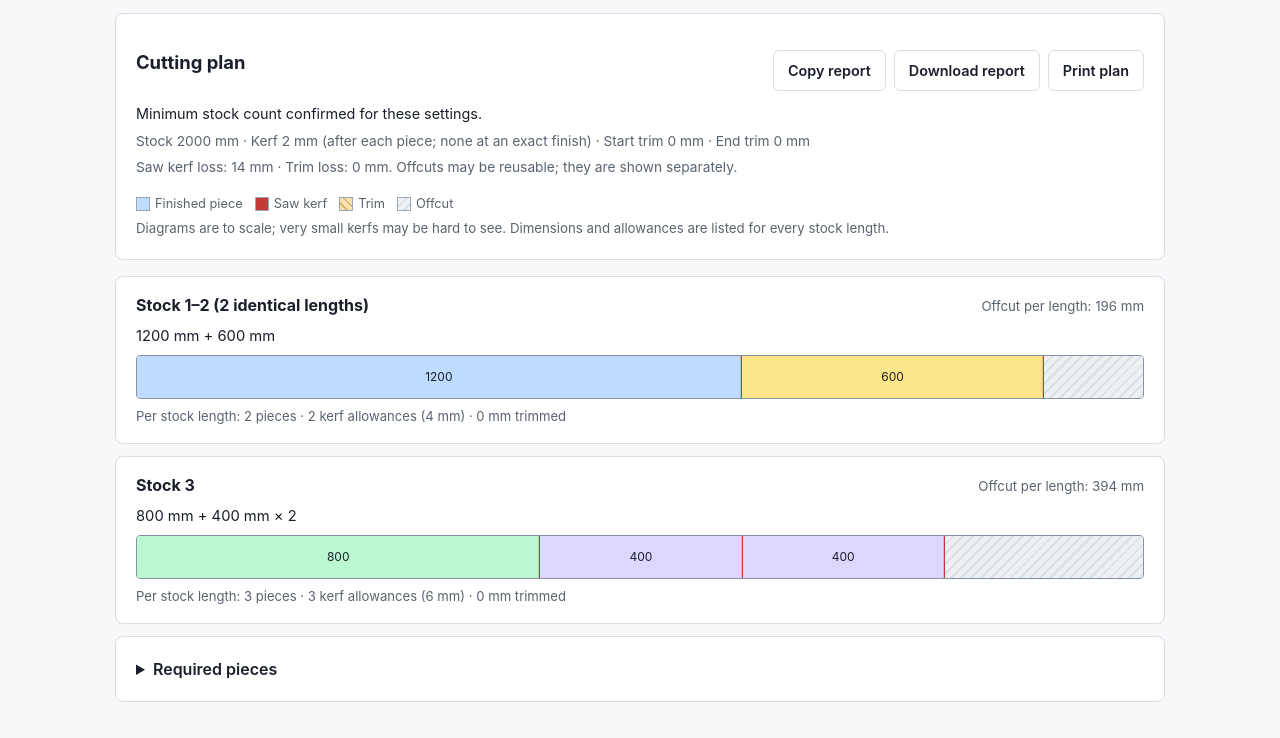
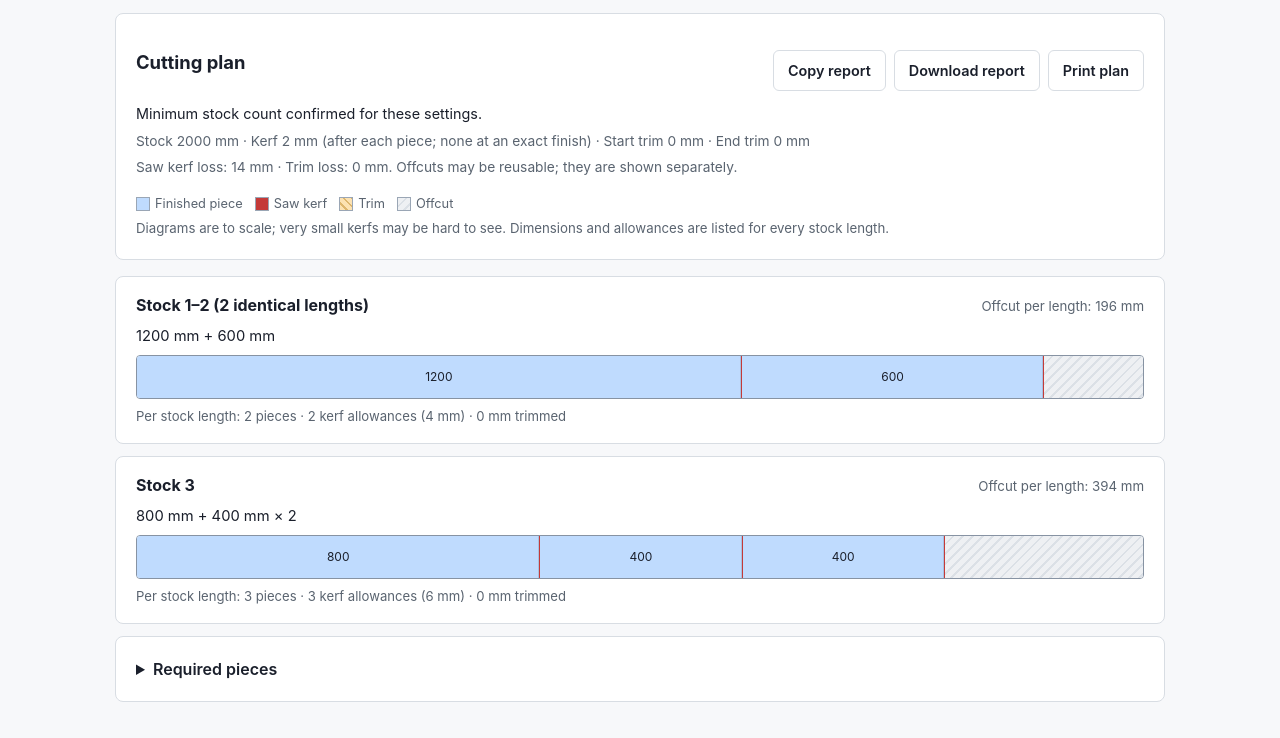
Before and after one commit to TVCtech/tools, a website: page stock_cut_plan.html in a window 1280 px wide. Shown: the part 826-1564 px from the top of the page. Drawn offline with Linux system fonts and the light colour scheme.

Commit message:
Match finished-piece diagram colours to the legend

```diff
--- a/stock_cut_plan.html
+++ b/stock_cut_plan.html
@@ -265,7 +265,6 @@ if (typeof document !== "undefined") {
   const $=id=>document.getElementById(id);
   const api=StockCutPlan;
   let current=null, revision=0;
-  const palette=["#bfdbfe","#bbf7d0","#fde68a","#ddd6fe","#fecdd3","#a5f3fc"];
   function invalidate(message="Inputs changed. Select Plan cuts to update the plan.") {
     revision++; current=null; $("results").hidden=true; $("error").hidden=true;
     $("bars").replaceChildren(); $("report-text").value=""; $("report-fallback").hidden=true; $("status").textContent=message;
@@ -281,7 +280,6 @@ if (typeof document !== "undefined") {
     $("quality").textContent=api.quality(result);
     $("settings-summary").textContent="Stock "+api.mm(c.stock)+" mm · Kerf "+api.mm(c.kerf)+" mm ("+(c.mode==="each"?"after each piece; none at an exact finish":"between pieces only")+") · Start trim "+api.mm(c.trimStart)+" mm · End trim "+api.mm(c.trimEnd)+" mm";
     $("loss-summary").textContent="Saw kerf loss: "+api.mm(result.sawLoss)+" mm · Trim loss: "+api.mm(result.trimLoss)+" mm. Offcuts may be reusable; they are shown separately.";
-    const colours=new Map([...new Set(result.pieces)].map((size,index)=>[size,palette[index%palette.length]]));
     const cards=result.groups.map(group=>{
       const card=document.createElement("article"); card.className="bar-card";
       const heading=document.createElement("div"); heading.className="bar-heading";
@@ -294,7 +292,7 @@ if (typeof document !== "undefined") {
       function segment(size,type,label) {
         if (!size) return;
         const cell=document.createElement("span"); cell.className="segment "+type; cell.style.width=(100*size/c.stock)+"%"; cell.title=label+": "+api.mm(size)+" mm";
-        if (type==="piece") { cell.style.background=colours.get(size); if (size/c.stock>=.055) cell.textContent=api.mm(size); }
+        if (type==="piece" && size/c.stock>=.055) cell.textContent=api.mm(size);
         diagram.append(cell);
       }
       segment(c.trimStart,"trim","Start trim");
```
